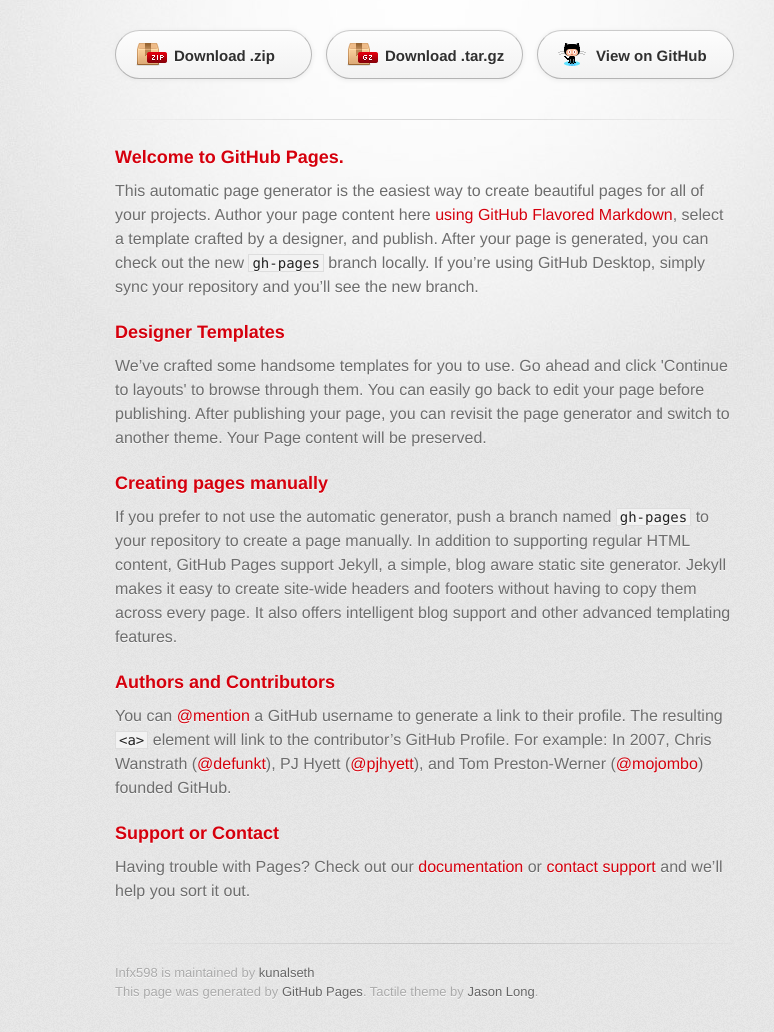
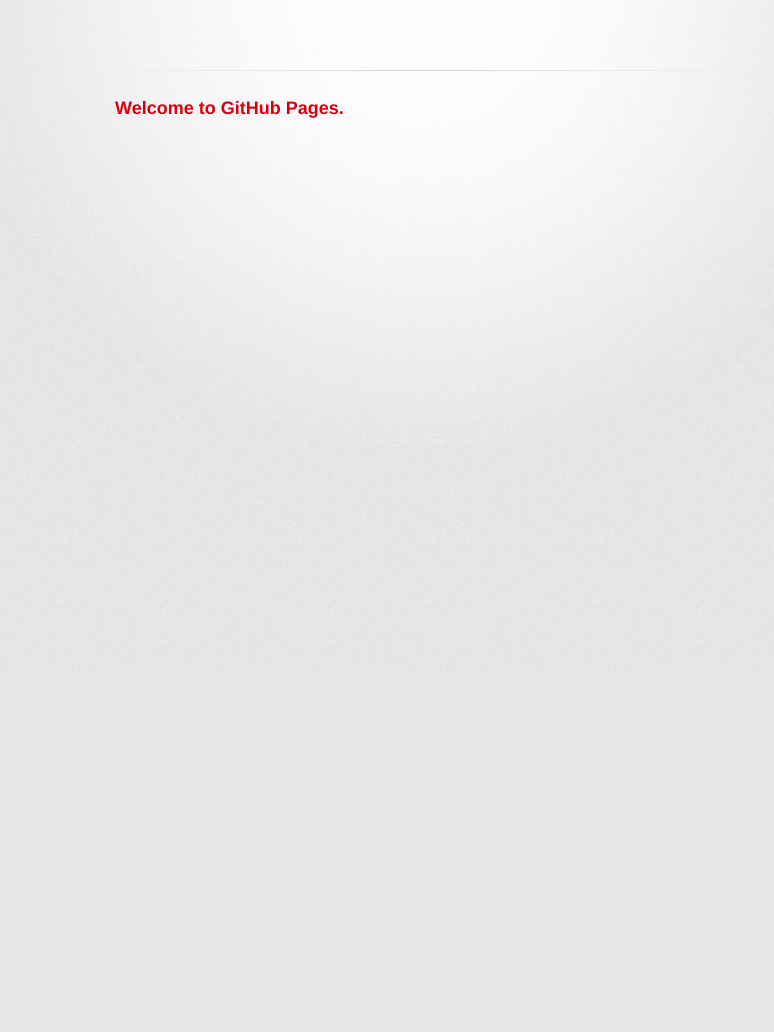
Before and after one commit to kunalseth/INFX598, a plain HTML site: page index.html in a window 1280 px wide. Shown: the part 127-1159 px from the top of the page, without its empty margins (215-989 px from the left). After the commit the page ends 800 px from the top, so only its background shows below. Drawn offline with Linux system fonts and the light colour scheme; a web font is replaced by a local one.

Commit message:
first edit

```diff
--- a/index.html
+++ b/index.html
@@ -10,7 +10,7 @@
     <!--[if lt IE 9]>
     <script src="//html5shiv.googlecode.com/svn/trunk/html5.js"></script>
     <![endif]-->
-    <title>Infx598 by kunalseth</title>
+    <title>INFX 598 Projects</title>
   </head>
 
   <body>
@@ -23,9 +23,7 @@
         </header>
 
         <section id="downloads" class="clearfix">
-          <a href="https://github.com/kunalseth/INFX598/zipball/master" id="download-zip" class="button"><span>Download .zip</span></a>
-          <a href="https://github.com/kunalseth/INFX598/tarball/master" id="download-tar-gz" class="button"><span>Download .tar.gz</span></a>
-          <a href="https://github.com/kunalseth/INFX598" id="view-on-github" class="button"><span>View on GitHub</span></a>
+
         </section>
 
         <hr>
@@ -34,34 +32,6 @@
           <h3>
 <a id="welcome-to-github-pages" class="anchor" href="#welcome-to-github-pages" aria-hidden="true"><span class="octicon octicon-link"></span></a>Welcome to GitHub Pages.</h3>
 
-<p>This automatic page generator is the easiest way to create beautiful pages for all of your projects. Author your page content here <a href="https://guides.github.com/features/mastering-markdown/">using GitHub Flavored Markdown</a>, select a template crafted by a designer, and publish. After your page is generated, you can check out the new <code>gh-pages</code> branch locally. If you’re using GitHub Desktop, simply sync your repository and you’ll see the new branch.</p>
-
-<h3>
-<a id="designer-templates" class="anchor" href="#designer-templates" aria-hidden="true"><span class="octicon octicon-link"></span></a>Designer Templates</h3>
-
-<p>We’ve crafted some handsome templates for you to use. Go ahead and click 'Continue to layouts' to browse through them. You can easily go back to edit your page before publishing. After publishing your page, you can revisit the page generator and switch to another theme. Your Page content will be preserved.</p>
-
-<h3>
-<a id="creating-pages-manually" class="anchor" href="#creating-pages-manually" aria-hidden="true"><span class="octicon octicon-link"></span></a>Creating pages manually</h3>
-
-<p>If you prefer to not use the automatic generator, push a branch named <code>gh-pages</code> to your repository to create a page manually. In addition to supporting regular HTML content, GitHub Pages support Jekyll, a simple, blog aware static site generator. Jekyll makes it easy to create site-wide headers and footers without having to copy them across every page. It also offers intelligent blog support and other advanced templating features.</p>
-
-<h3>
-<a id="authors-and-contributors" class="anchor" href="#authors-and-contributors" aria-hidden="true"><span class="octicon octicon-link"></span></a>Authors and Contributors</h3>
-
-<p>You can <a href="https://github.com/blog/821" class="user-mention">@mention</a> a GitHub username to generate a link to their profile. The resulting <code>&lt;a&gt;</code> element will link to the contributor’s GitHub Profile. For example: In 2007, Chris Wanstrath (<a href="https://github.com/defunkt" class="user-mention">@defunkt</a>), PJ Hyett (<a href="https://github.com/pjhyett" class="user-mention">@pjhyett</a>), and Tom Preston-Werner (<a href="https://github.com/mojombo" class="user-mention">@mojombo</a>) founded GitHub.</p>
-
-<h3>
-<a id="support-or-contact" class="anchor" href="#support-or-contact" aria-hidden="true"><span class="octicon octicon-link"></span></a>Support or Contact</h3>
-
-<p>Having trouble with Pages? Check out our <a href="https://help.github.com/pages">documentation</a> or <a href="https://github.com/contact">contact support</a> and we’ll help you sort it out.</p>
-        </section>
-
-        <footer>
-          Infx598 is maintained by <a href="https://github.com/kunalseth">kunalseth</a><br>
-          This page was generated by <a href="https://pages.github.com">GitHub Pages</a>. Tactile theme by <a href="https://twitter.com/jasonlong">Jason Long</a>.
-        </footer>
-
 
       </div>
     </div>
```
